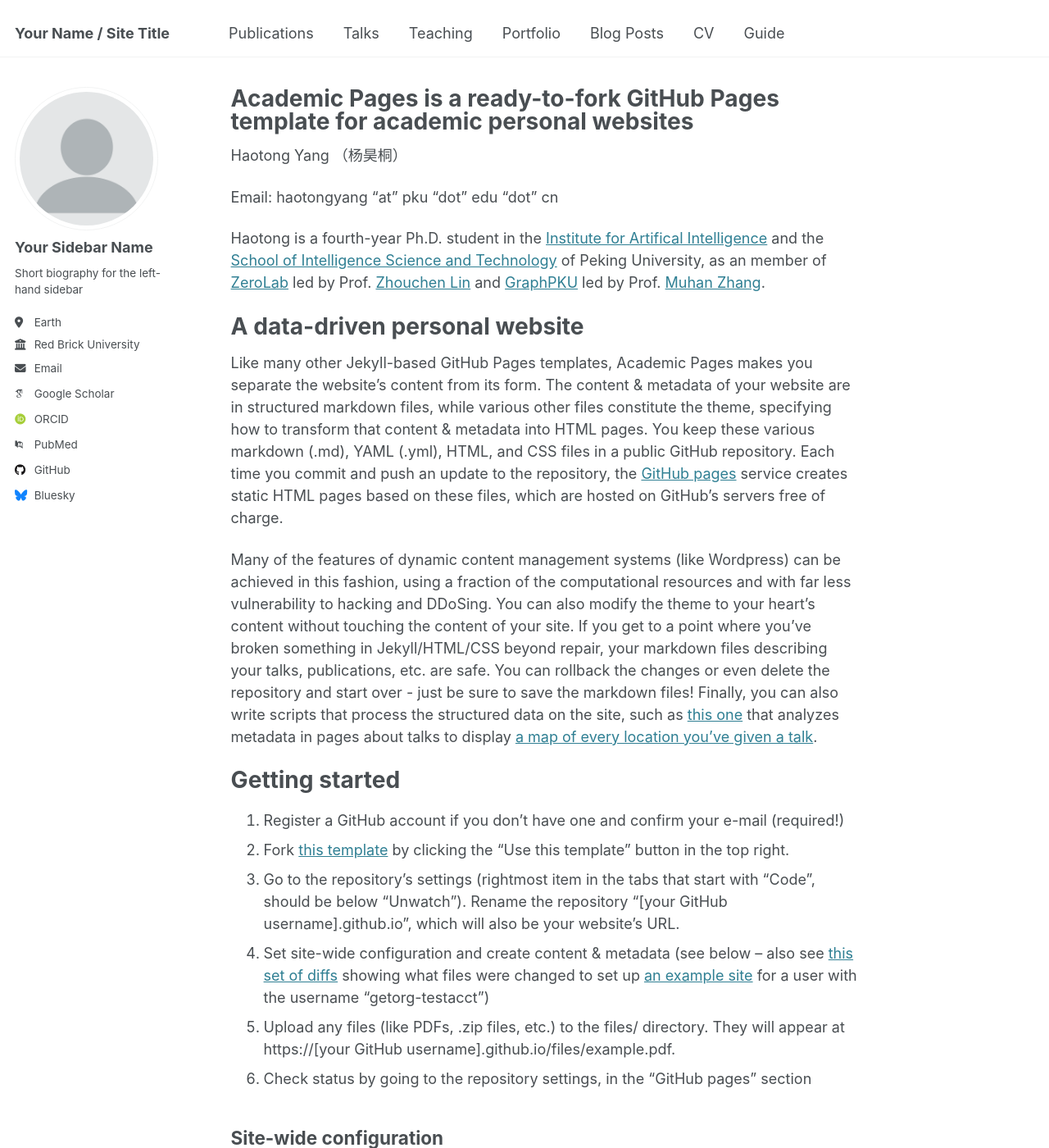
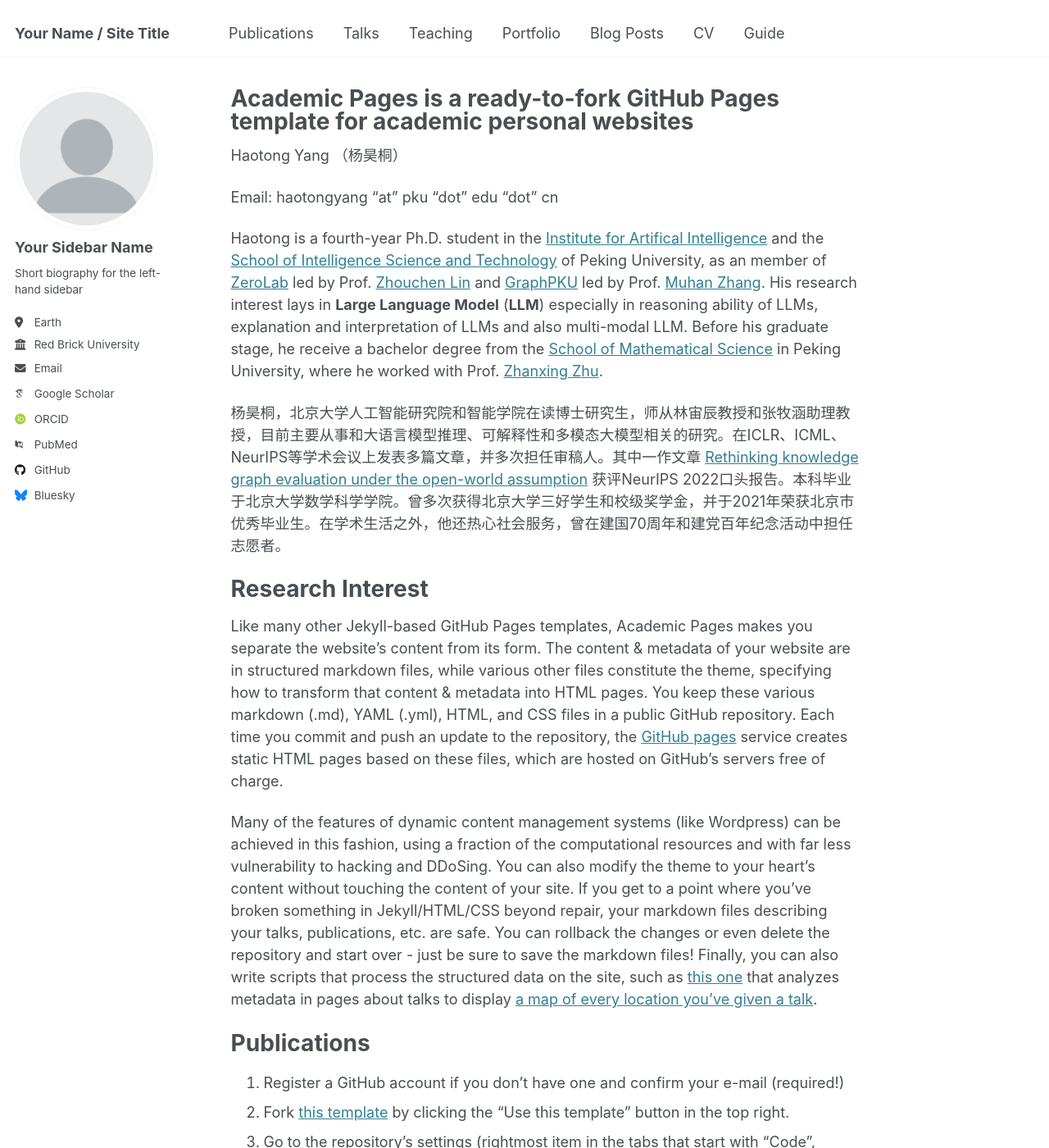
Before and after one commit to haotong-yang/haotong-yang.github.io, a Jekyll site: the page built from _pages/about.md, in a window 1280 px wide and 1400 px high. Shown: the whole window at 82% size. Built offline with Jekyll 4.4.1, drawn with Linux system fonts in a browser that asks for light colours; some web fonts are replaced.

Commit message:
Update about.md

```diff
--- a/_pages/about.md
+++ b/_pages/about.md
@@ -12,15 +12,17 @@ Haotong Yang （杨昊桐）
 Email: haotongyang "at" pku "dot" edu "dot" cn
 
 
-Haotong is a fourth-year Ph.D. student in the [Institute for Artifical Intelligence](https://www.ai.pku.edu.cn/) and the [School of Intelligence Science and Technology](https://www.cis.pku.edu.cn/) of Peking University, as an member of [ZeroLab](https://zero-lab-pku.github.io/) led by Prof. [Zhouchen Lin](https://zhouchenlin.github.io/) and [GraphPKU](https://www.graphpku.cn/) led by Prof. [Muhan Zhang](https://muhanzhang.github.io/).
+Haotong is a fourth-year Ph.D. student in the [Institute for Artifical Intelligence](https://www.ai.pku.edu.cn/) and the [School of Intelligence Science and Technology](https://www.cis.pku.edu.cn/) of Peking University, as an member of [ZeroLab](https://zero-lab-pku.github.io/) led by Prof. [Zhouchen Lin](https://zhouchenlin.github.io/) and [GraphPKU](https://www.graphpku.cn/) led by Prof. [Muhan Zhang](https://muhanzhang.github.io/). His research interest lays in **Large Language Model** (**LLM**) especially in reasoning ability of LLMs, explanation and interpretation of LLMs and also multi-modal LLM. Before his graduate stage, he receive a bachelor degree from the [School of Mathematical Science](https://www.math.pku.edu.cn/index.htm) in Peking University, where he worked with Prof. [Zhanxing Zhu](https://zhanxingzhu.github.io/).
 
-A data-driven personal website
+杨昊桐，北京大学人工智能研究院和智能学院在读博士研究生，师从林宙辰教授和张牧涵助理教授，目前主要从事和大语言模型推理、可解释性和多模态大模型相关的研究。在ICLR、ICML、NeurIPS等学术会议上发表多篇文章，并多次担任审稿人。其中一作文章 [Rethinking knowledge graph evaluation under the open-world assumption](https://proceedings.neurips.cc/paper_files/paper/2022/hash/378226e5df7eded3e401de5c9493143c-Abstract-Conference.html) 获评NeurIPS 2022口头报告。本科毕业于北京大学数学科学学院。曾多次获得北京大学三好学生和校级奖学金，并于2021年荣获北京市优秀毕业生。在学术生活之外，他还热心社会服务，曾在建国70周年和建党百年纪念活动中担任志愿者。
+
+Research Interest
 ======
 Like many other Jekyll-based GitHub Pages templates, Academic Pages makes you separate the website's content from its form. The content & metadata of your website are in structured markdown files, while various other files constitute the theme, specifying how to transform that content & metadata into HTML pages. You keep these various markdown (.md), YAML (.yml), HTML, and CSS files in a public GitHub repository. Each time you commit and push an update to the repository, the [GitHub pages](https://pages.github.com/) service creates static HTML pages based on these files, which are hosted on GitHub's servers free of charge.
 
 Many of the features of dynamic content management systems (like Wordpress) can be achieved in this fashion, using a fraction of the computational resources and with far less vulnerability to hacking and DDoSing. You can also modify the theme to your heart's content without touching the content of your site. If you get to a point where you've broken something in Jekyll/HTML/CSS beyond repair, your markdown files describing your talks, publications, etc. are safe. You can rollback the changes or even delete the repository and start over - just be sure to save the markdown files! Finally, you can also write scripts that process the structured data on the site, such as [this one](https://github.com/academicpages/academicpages.github.io/blob/master/talkmap.ipynb) that analyzes metadata in pages about talks to display [a map of every location you've given a talk](https://academicpages.github.io/talkmap.html).
 
-Getting started
+Publications
 ======
 1. Register a GitHub account if you don't have one and confirm your e-mail (required!)
 1. Fork [this template](https://github.com/academicpages/academicpages.github.io) by clicking the "Use this template" button in the top right.
```
